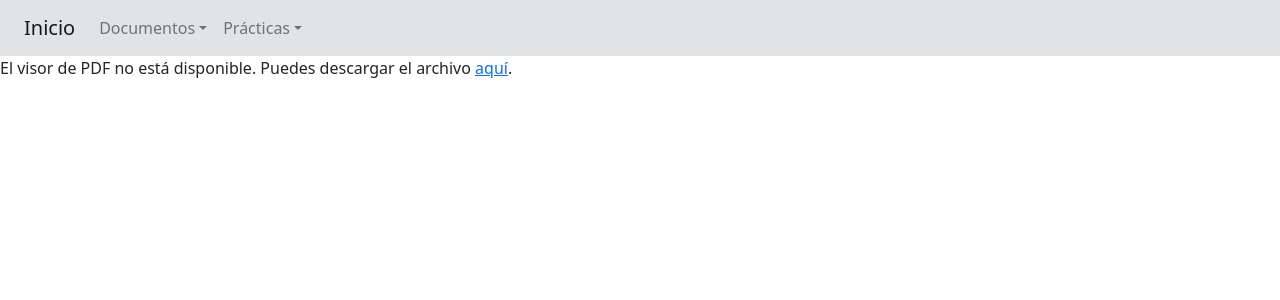
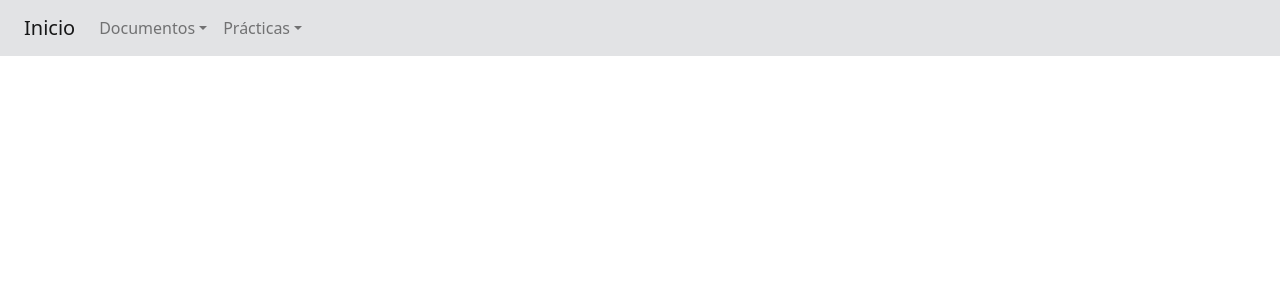
Before and after one commit to tmaygon609/reactGitPageProyect, a React (Create React App) app: page /presentacion in a window 1280 px wide. Shown: the top 300 px of the page. Built offline with nearby package versions, Linux system fonts and the light colour scheme.

Commit message:
Puesto de nuevo codigo J.Antonio

```diff
--- a/src/components/pdfViewer.js
+++ b/src/components/pdfViewer.js
@@ -3,15 +3,13 @@ import React from 'react';
 function PDFViewer({ src }) {
   return (
     <div style={{ width: '100vw', height: '100vh' }}>
-      <object
-        data={src}
-        type="application/pdf"
+      <iframe
+        title="PDF Viewer"
+        src={src}
         width="100%"
         height="100%"
         style={{ border: 'none' }}
-      >
-        <p>El visor de PDF no está disponible. Puedes descargar el archivo <a href={src}>aquí</a>.</p>
-      </object>
+      ></iframe>
     </div>
   );
 }
```
